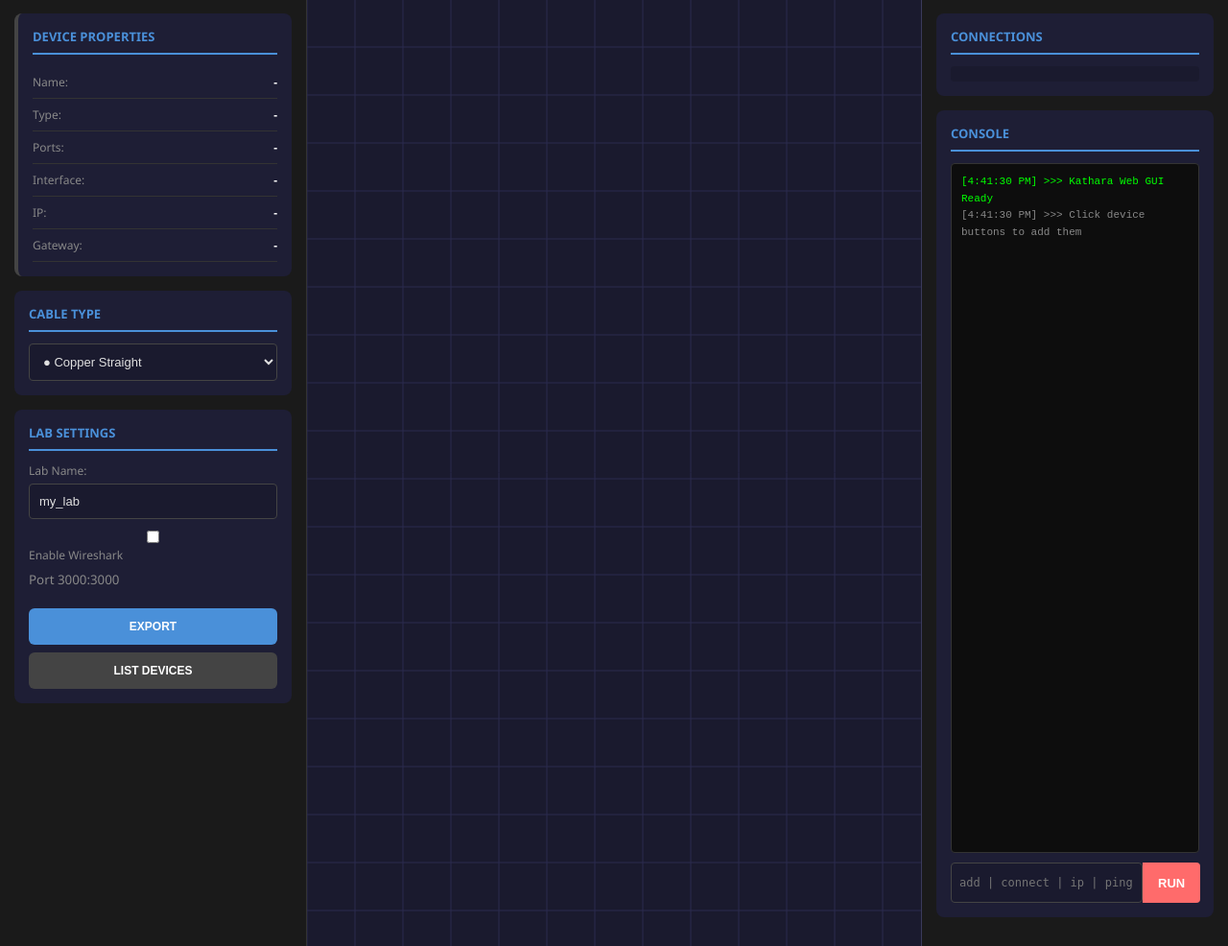
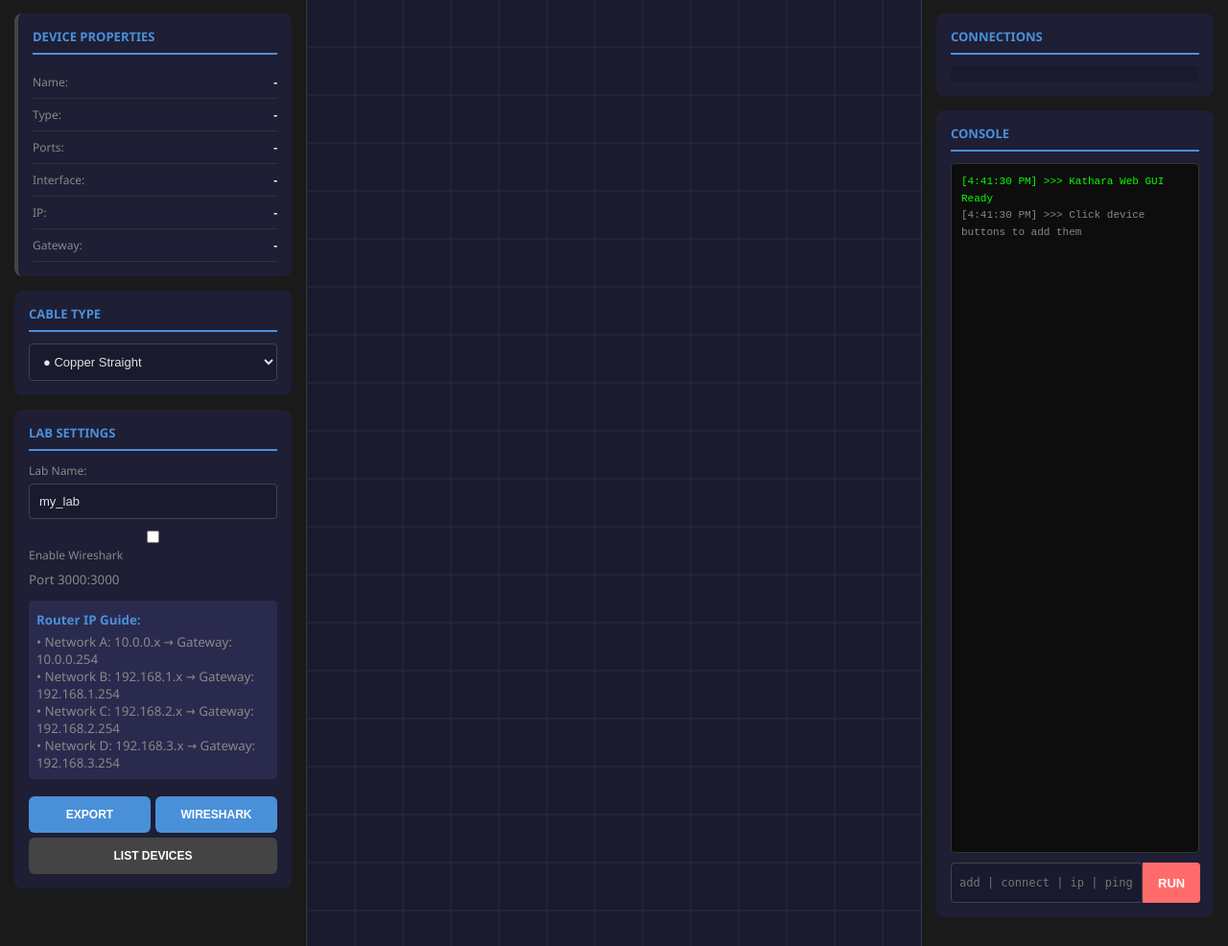
Before and after one commit to DanieleDiNatale/kathara-GUI, a Flask app: page / in a window 1280 px wide. Shown: the part 60-1046 px from the top of the page at 96% size. Run offline with Flask 3, Linux system fonts and the light colour scheme.

Commit message:
Add Wireshark button to open in new window, update guide with IP table

```diff
--- a/kathara_gui_web/static/script.js
+++ b/kathara_gui_web/static/script.js
@@ -811,6 +811,16 @@ document.getElementById('stopBtn').addEventListener('click', async () => {
     }
 });
 
+document.getElementById('wiresharkBtn').addEventListener('click', () => {
+    if (!currentLabPath) {
+        log('[WARN] Please export/start the lab first with Wireshark enabled', '#F5A623');
+        return;
+    }
+    const wiresharkUrl = 'http://localhost:3000';
+    log(`[INFO] Opening Wireshark at: ${wiresharkUrl}`, '#4A90D9');
+    window.open(wiresharkUrl, '_blank');
+});
+
 document.getElementById('listBtn').addEventListener('click', async () => {
     if (!currentLabPath) {
         log('[WARN] Please export/start the lab first', '#F5A623');
--- a/kathara_gui_web/templates/index.html
+++ b/kathara_gui_web/templates/index.html
@@ -89,8 +89,20 @@
                         </label>
                         <small style="color: #888;">Port 3000:3000</small>
                     </div>
-                    <button class="btn primary" id="exportBtn">EXPORT</button>
-                    <button class="btn secondary" id="listBtn">LIST DEVICES</button>
+                    <div style="background: #2a2a4e; padding: 8px; border-radius: 4px; margin-top: 10px;">
+                        <small style="color: #4A90D9; font-weight: bold;">Router IP Guide:</small>
+                        <small style="color: #888; display: block; margin-top: 4px;">
+                        • Network A: 10.0.0.x → Gateway: 10.0.0.254<br>
+                        • Network B: 192.168.1.x → Gateway: 192.168.1.254<br>
+                        • Network C: 192.168.2.x → Gateway: 192.168.2.254<br>
+                        • Network D: 192.168.3.x → Gateway: 192.168.3.254
+                        </small>
+                    </div>
+                    <div style="display: flex; gap: 5px; margin-top: 10px;">
+                        <button class="btn primary" id="exportBtn" style="flex:1;">EXPORT</button>
+                        <button class="btn secondary" id="wiresharkBtn" style="flex:1; background: #4A90D9;">WIRESHARK</button>
+                    </div>
+                    <button class="btn secondary" id="listBtn" style="margin-top:5px; width:100%;">LIST DEVICES</button>
                 </div>
             </aside>
 
```
Also changed, not shown: kathara_gui/main.py (+11 -0 lines), README.md.
